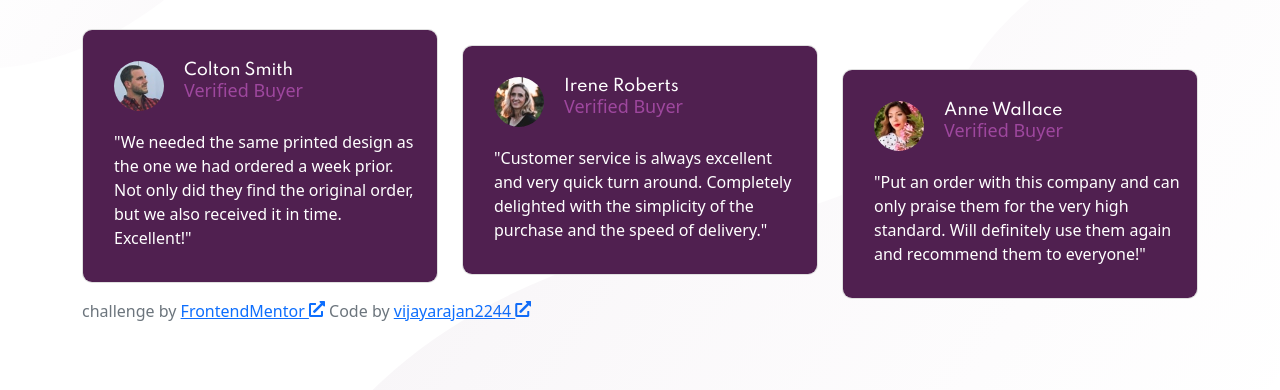
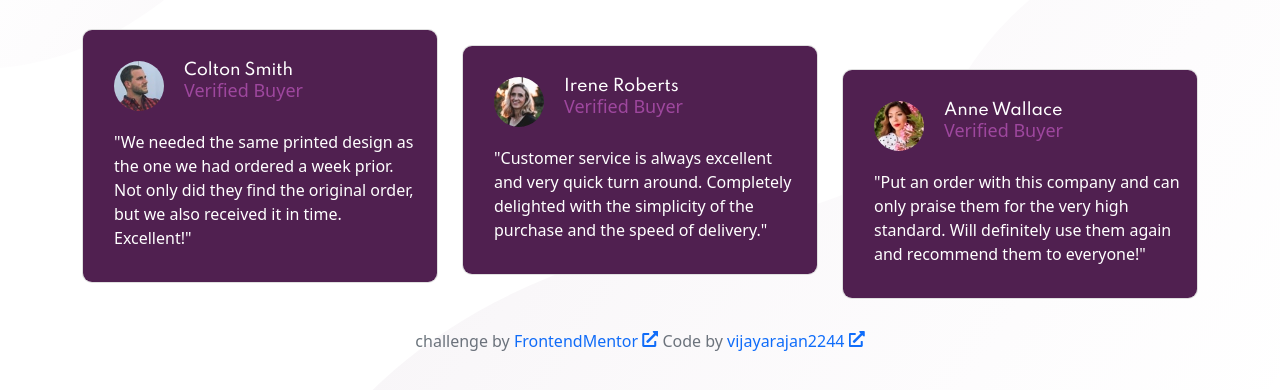
Before and after one commit to vijayarajan2244/social-proof-section-master, a plain HTML site: page index.html in a window 1280 px wide. Shown: the part 294-684 px from the top of the page. Drawn offline with nearby package versions, Linux system fonts and the light colour scheme.

Commit message:
Add author and link

```diff
--- a/style.css
+++ b/style.css
@@ -61,3 +61,11 @@
     margin-top: 35px;
 
 }
+.author{
+    display: flex;
+    justify-content: center;
+    margin-top: 30px;
+}
+.link{
+    text-decoration: none;
+}
```
